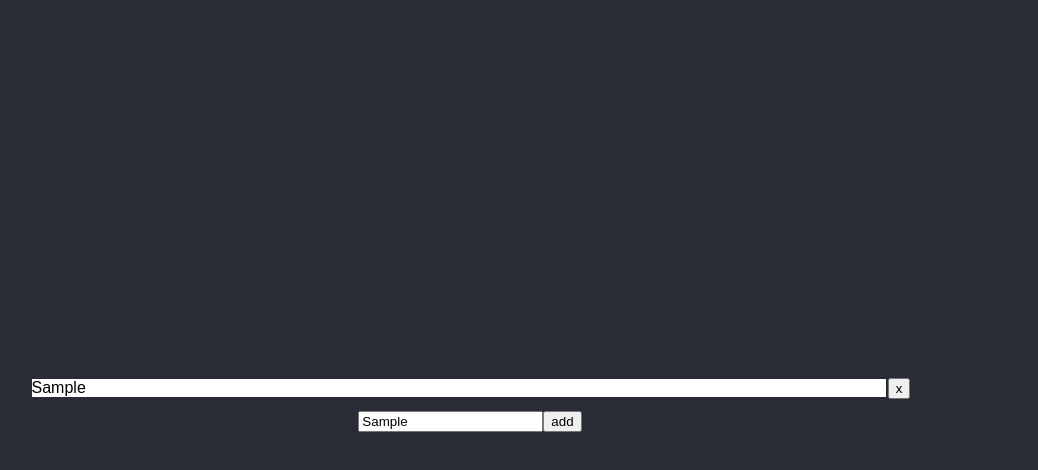
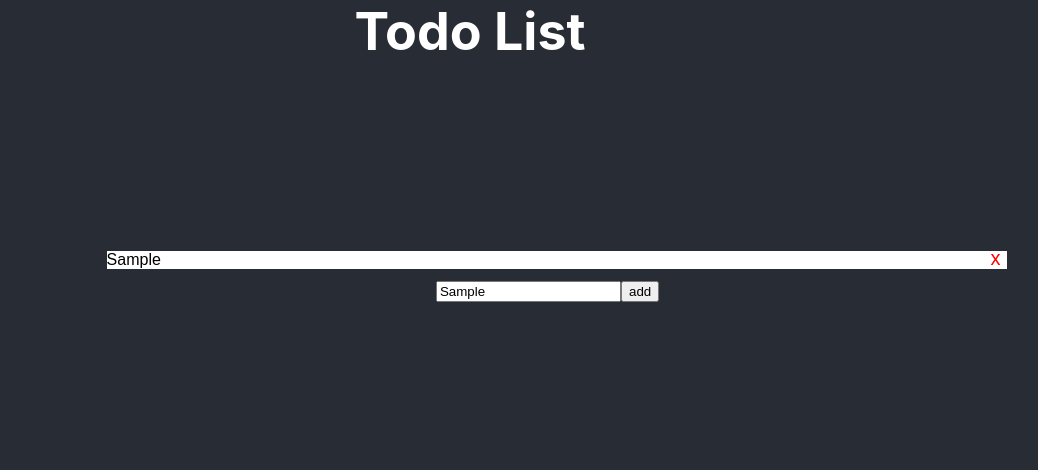
Before and after one commit to domininc852/React-ToDoList, a React (Create React App) app: page / in a window 1280 px wide. Both pictures are taken after typing "Sample" into the empty fields and a click on the button "add". Shown: the top 470 px of the page, without its empty margins (170-1208 px from the left). Built offline with nearby package versions, Linux system fonts and the light colour scheme.

Commit message:
[React-ToDoList] feat: change css style

```diff
--- a/src/App.css
+++ b/src/App.css
@@ -40,8 +40,32 @@
   background-color: white;
   border: none;
   color: black;
-  padding: 0px 800px 0px 0px;
+  padding: 0px 900px 0px 0px;
+  width:90%;
   font-size: 16px;
-  margin: 4px 2px;
+  margin: -2px;
   cursor: pointer;
 }
+.deleteButton{
+  font-size: 20px;
+  margin:  -20px;
+  color: red;
+  background:none;
+  border:none;
+}
+h1{
+  text-align: center;
+  margin: 0px;
+  padding: 0px
+
+}
+.TodoList{
+  height: 100vh;
+}
+.TodoGroup{
+  position: absolute;
+  width: 1000px;
+  z-index: 15;
+  top: 30%;
+  left: 17%;
+}
--- a/src/components/ToDoGenerator.js
+++ b/src/components/ToDoGenerator.js
@@ -4,18 +4,21 @@ import { v4 as uuidv4 } from 'uuid'
 class ToDoGenerator extends Component {
     constructor(props) {
         super(props);
+        this.state={text:""}
 
     }
 
-    addToDoItem = (event) => {
-        let toDoItem = { id: uuidv4(), text: document.getElementById("text").value, done: false }
+    addToDoItem = () => {
+        let toDoItem = { id: uuidv4(), text:this.state.text, done: false }
         this.props.addToDo(toDoItem);
     }
-
+    changeText = (event)=>{
+        this.setState({text:event.target.value});
+    }
     render() {
         return (
             <div>
-                <input id="text" type="text" placeholder="Input some text here" />
+                <input id="text" type="text" placeholder="Input some text here" onChange={this.changeText}/>
                 <input type="button" value="add" onClick={this.addToDoItem} />
             </div>
         );
--- a/src/components/ToDoItem.js
+++ b/src/components/ToDoItem.js
@@ -13,7 +13,7 @@ class ToDoItem extends Component {
                 <input style={{
                     textDecoration: this.props.done ? 'line-through' : 'none',
                 }} class="todoItem" type="button" value={this.props.text} id={this.props.id} onClick={this.toggleStatus} text-left />
-                <input type="button" value="x" onClick={this.deleteItem}/>
+                <input type="button" class="deleteButton"value="x" onClick={this.deleteItem}/>
             </div>
         );
     }
--- a/src/components/ToDoList.js
+++ b/src/components/ToDoList.js
@@ -4,9 +4,13 @@ import ToDoGroupContainer from '../containers/ToDoGroupContainer'
 class ToDoList extends Component {
     render() {
         return (
-            <div>
-                <ToDoGroupContainer />
-                <ToDoGeneratorContainer />
+            <div className="TodoList">
+                <h1>Todo List</h1>
+                <div className="TodoGroup">
+                    <ToDoGroupContainer />
+                    <ToDoGeneratorContainer />
+                </div>
+
             </div>
         );
     }
```
Also changed, not shown: 1 other file (tests, documents, lock files or other folders).
